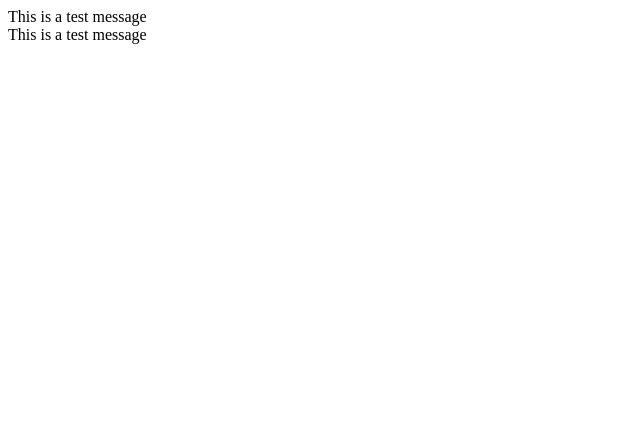
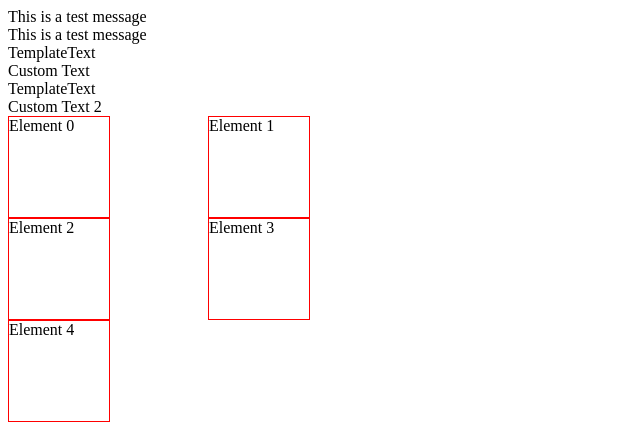
Before and after one commit to orifzunnunov/ngstatic-include, a website: page index.html in a window 1280 px wide. Shown: the whole page, without its empty margins (0-640 px from the left). Drawn offline with nearby package versions, Linux system fonts and the light colour scheme.

Commit message:
Added couple changes.

```diff
--- a/app/controller.js
+++ b/app/controller.js
@@ -1,4 +1,10 @@
-angular.module("staticTemplate").controller("Controller", ["$scope", function($scope){
+angular.module("staticTemplate").controller("Controller", ["$scope", "$http", function($scope, $http){
     $scope.text = "This is a test message";
     $scope.text2 = "This is a test message for in-main body";
+
+    $scope.myList = [];
+
+    $http.get("data.json").then(function(response){
+       $scope.myList = response.data;
+    });
 }]);
--- a/app/directive.js
+++ b/app/directive.js
@@ -8,4 +8,11 @@ angular.module("staticTemplate").directive('staticInclude', function ($http, $te
             $compile(contents)(scope);
         });
     };
-});
+}).directive('pane', function(){
+      return {
+        restrict: 'E',
+        transclude:true,
+        scope: { title:'@' },
+        template: '<div>TemplateText</div> <ng-transclude></ng-transclude>'
+      };
+  });
--- /dev/null
+++ b/data.json
@@ -0,0 +1,22 @@
+[
+    {
+        "seq":0,
+        "name":"Element 0"
+    },
+    {
+        "seq":1,
+        "name":"Element 1"
+    },
+    {
+        "seq":2,
+        "name":"Element 2"
+    },
+    {
+        "seq":3,
+        "name":"Element 3"
+    },
+    {
+        "seq":4,
+        "name":"Element 4"
+    }
+]
--- a/index.html
+++ b/index.html
@@ -2,13 +2,52 @@
 
 <head>
     <title>Static template sample</title>
+    <style>
+        .parent_div_1,
+        .parent_div_2{
+            width: 100px;
+            height: 100px;
+            border: 1px solid red;
+            margin-right: 10px;
+            float: left;
+        }
+        #first_column{
+            width: 200px;
+            height: auto;
+            border: 1px solid blacl;
+            float: left
+        }
+        #second_column{
+            width: 200px;
+            height: auto;
+            border: 1px solid blacl;
+            float: left
+        }
+    </style>
 </head>
 
 <body ng-controller="Controller">
-    <span ng-bind="text"></span><br/>
+    <span ng-bind="text"></span>
+    <br/>
     <span>{{text}}</span>
 
     <div static-include="app/template/main.html"></div>
+    <pane>Custom Text
+        <pane>Custom Text 2</pane>
+    </pane>
+
+    <br/>
+
+    <div id="first_column">
+        <div ng-repeat="obj in myList">
+            <div class='parent_div_1' ng-if="$index%2==0">{{obj.name}}</div>
+        </div>
+    </div>
+    <div id="second_column">
+        <div ng-repeat="obj in myList">
+            <div class='parent_div_2' ng-if="$index%2==1">{{obj.name}}</div>
+        </div>
+    </div>
 
     <script src="node_modules/angular/angular.js"></script>
     <script src="app/app.js"></script>
```
